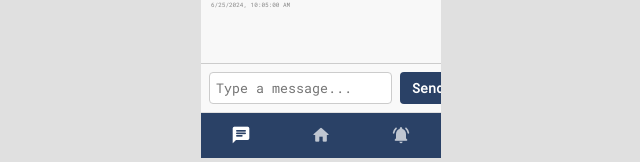
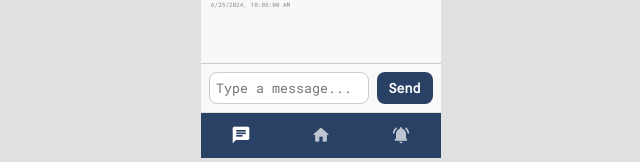
Before and after one commit to mch-cloudmosa-team4/mch-2025-cloudmosa, a Vue app in the folder frontend/: page /chat/1 in a window 1280 px wide. Shown: the part 402-564 px from the top of the page, without its empty margins (319-959 px from the left). Built offline with nearby package versions, Linux system fonts and the light colour scheme.

Commit message:
Fix chat room input exceeding page

```diff
--- a/frontend/src/views/ChatRoom.vue
+++ b/frontend/src/views/ChatRoom.vue
@@ -184,16 +184,16 @@ function scrollToBottom() {
   background: #f9f9f9;
 }
 .input-bar input {
-  flex: 1;
+  width: 65%;
   padding: 6px;
-  border-radius: 4px;
+  border-radius: 8px;
   border: 1px solid #ccc;
 }
 .send-btn {
   margin-left: 8px;
   padding: 6px 12px;
   border: none;
-  border-radius: 4px;
+  border-radius: 8px;
   background: rgb(42, 65, 102);
   color: white;
   font-weight: bold;
```
